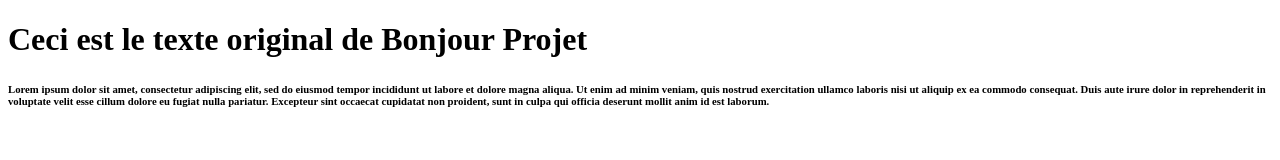
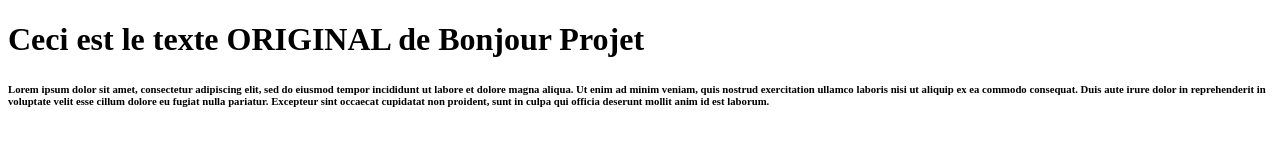
Before and after one commit to alou0005/bonjour, a plain HTML site: page index.html in a window 1280 px wide. Drawn offline with Linux system fonts and the light colour scheme.

Commit message:
updated code

```diff
--- a/index.html
+++ b/index.html
@@ -7,7 +7,7 @@
     <title>Bonjour Projet</title>
 </head>
 <body>
-    <h1>Ceci est le texte original de Bonjour Projet</h1>
+    <h1>Ceci est le texte ORIGINAL  de Bonjour Projet</h1>
     <p><h6>Lorem ipsum dolor sit amet, consectetur adipiscing elit, sed do eiusmod tempor incididunt ut labore et dolore magna aliqua. Ut enim ad minim veniam, quis nostrud exercitation ullamco laboris nisi ut aliquip ex ea commodo consequat. Duis aute irure dolor in reprehenderit in voluptate velit esse cillum dolore eu fugiat nulla pariatur. Excepteur sint occaecat cupidatat non proident, sunt in culpa qui officia deserunt mollit anim id est laborum.</h6></p>
 </body>
 </html>
```
